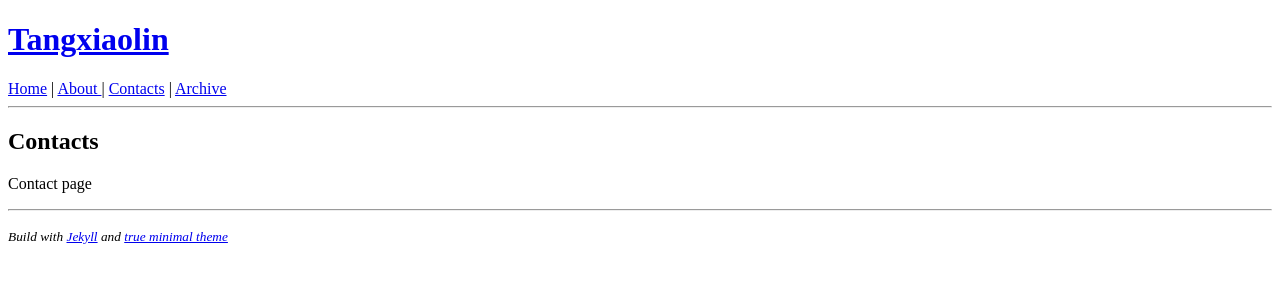
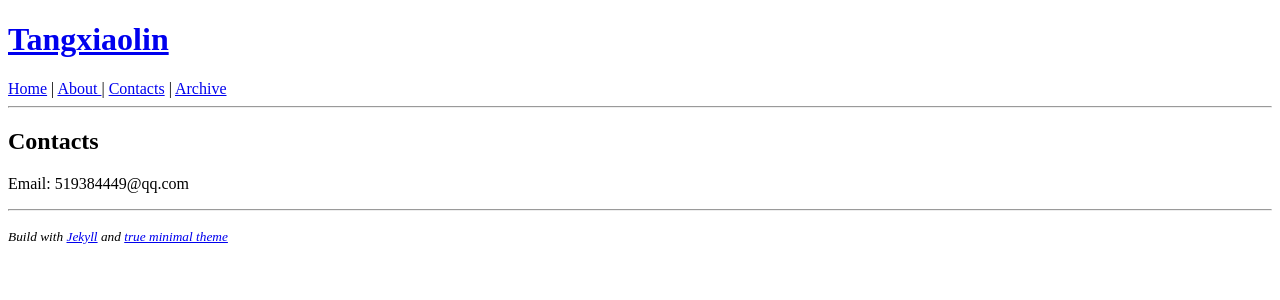
Before and after one commit to Calring/Calring.github.io, a Jekyll site: the page built from contact/index.html, in a window 1280 px wide. Shown: the top 300 px of the page. Built offline with Jekyll 4.4.1, drawn with Linux system fonts in a browser that asks for light colours.

Commit message:
Update index.html

```diff
--- a/contact/index.html
+++ b/contact/index.html
@@ -2,4 +2,4 @@
 layout: default
 ---
             <h2>Contacts</h2>
-            <p>Contact page</p>
+            <p>Email: 519384449@qq.com</p>
```
